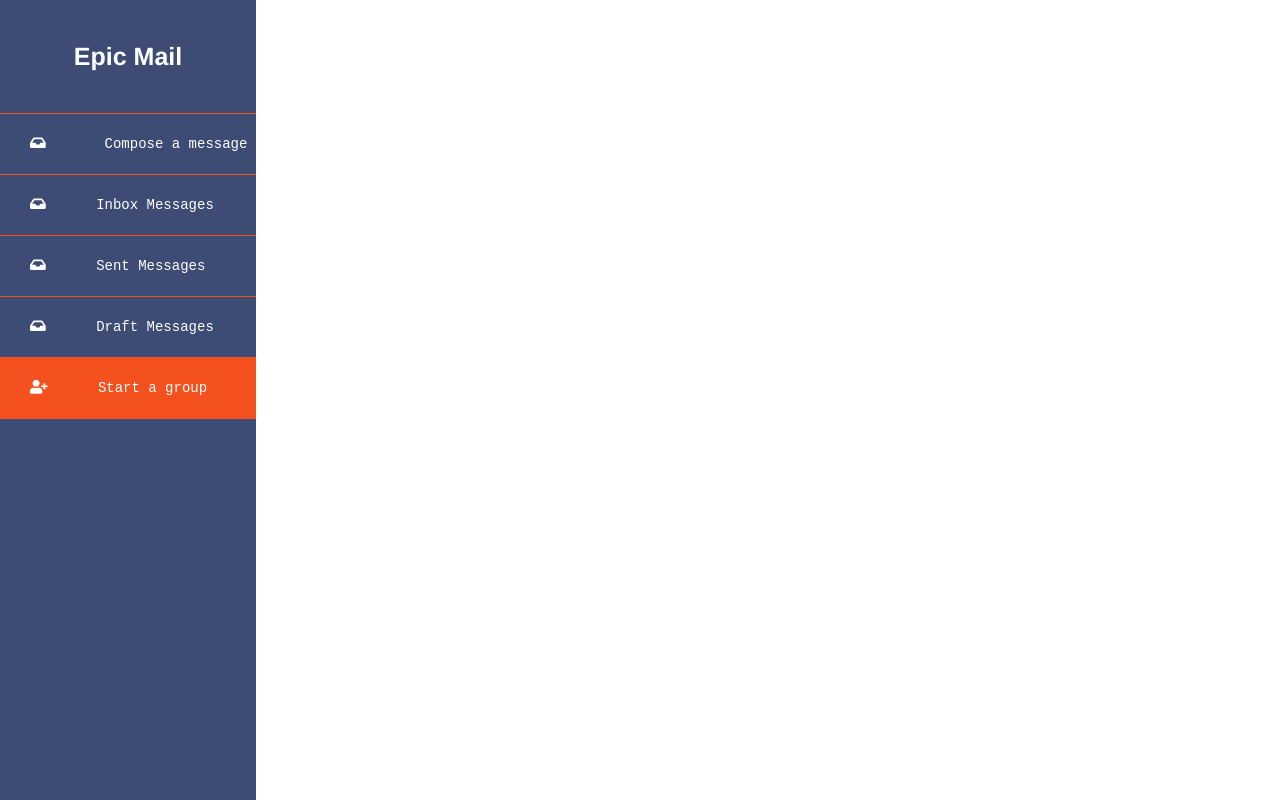
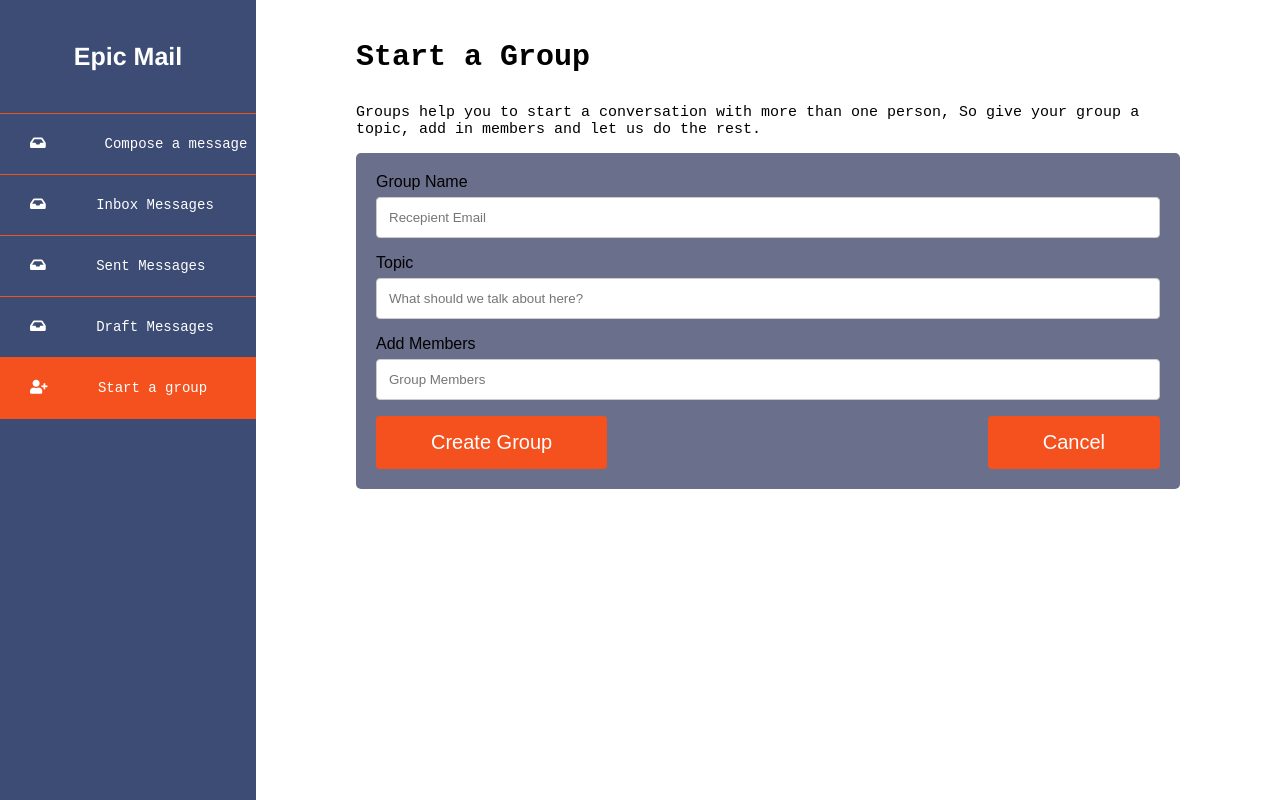
Before and after one commit to MCFrank16/epic-mail-v2, a plain HTML site: page UI/Dashboard/createGroup.html in a window 1280 px wide. Drawn offline with Linux system fonts and the light colour scheme.

Commit message:
[feature

```diff
--- a/UI/CSS/dashboard.css
+++ b/UI/CSS/dashboard.css
@@ -150,3 +150,22 @@ ul li a {
     float: right;
 
   }
+
+  .avatar {
+    vertical-align: middle;
+    width: 70px;
+    height: 70px;
+    border-radius: 50%;
+    margin: 10px;
+    padding: 0;
+  }
+
+ #spec{
+   font-family: 'Courier New', Courier, monospace;
+   font-size: 30px;
+ }
+
+ #para {
+    font-family: 'Courier New', Courier, monospace;
+    font-size: 15px;
+ }
--- a/UI/Dashboard/createGroup.html
+++ b/UI/Dashboard/createGroup.html
@@ -9,7 +9,8 @@
   <body>
     <div class= "container">
       <div class="sidebar">
-        <h5 class="appName"><a href="compose.html"></a>Epic Mail</h5>
+
+        <h5 class="appName"><a href="compose.html">Epic Mail</a></h5>
         <ul>
             <li><a href="compose.html"><i class= "fa fa-inbox"></i> &nbsp; &nbsp; &nbsp; Compose a message</a></li>
             <li><a href="#"><i class="fa fa-inbox"></i>&nbsp; &nbsp; &nbsp; Inbox Messages</a></li>
@@ -21,6 +22,25 @@
       <div class="main">
         <div class="content">
            <!-- insert the contents here please-->
+           <h3 id = "spec">Start a Group</h3>
+           <p id= "para">Groups help you to start a conversation with more than one person, So give your group a topic, add in members and let us do the rest. </p>
+           <div class="formContainer">
+            <form>
+              <label for="Recepient">Group Name</label>
+              <input type="email" id = "emailId" name= "Email" placeholder="Recepient Email" required>
+
+              <label for="sujet">Topic</label>
+              <input type="text" id = "subj" name= "Subject" placeholder="What should we talk about here?" required>
+
+              <label for ="members"> Add Members</label>
+              <input id="myInput" type="text" name="members" placeholder="Group Members" required>
+
+              <input type="submit" value="Create Group">
+              <input type="button" value="Cancel">
+
+
+            </form>
+           </div>
           </div>
     </div>
 
```
Also changed, not shown: UI/Images/iconfinder_Account_1891016.png (added).
